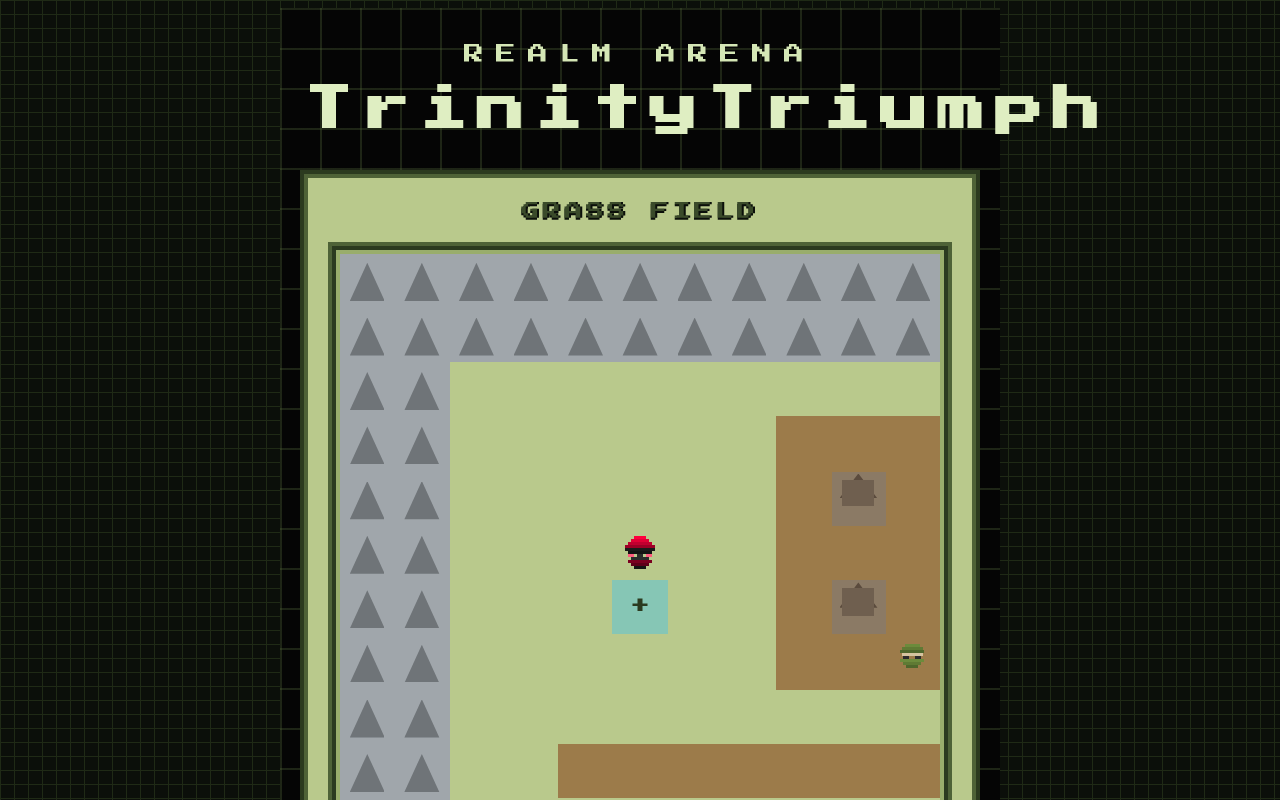
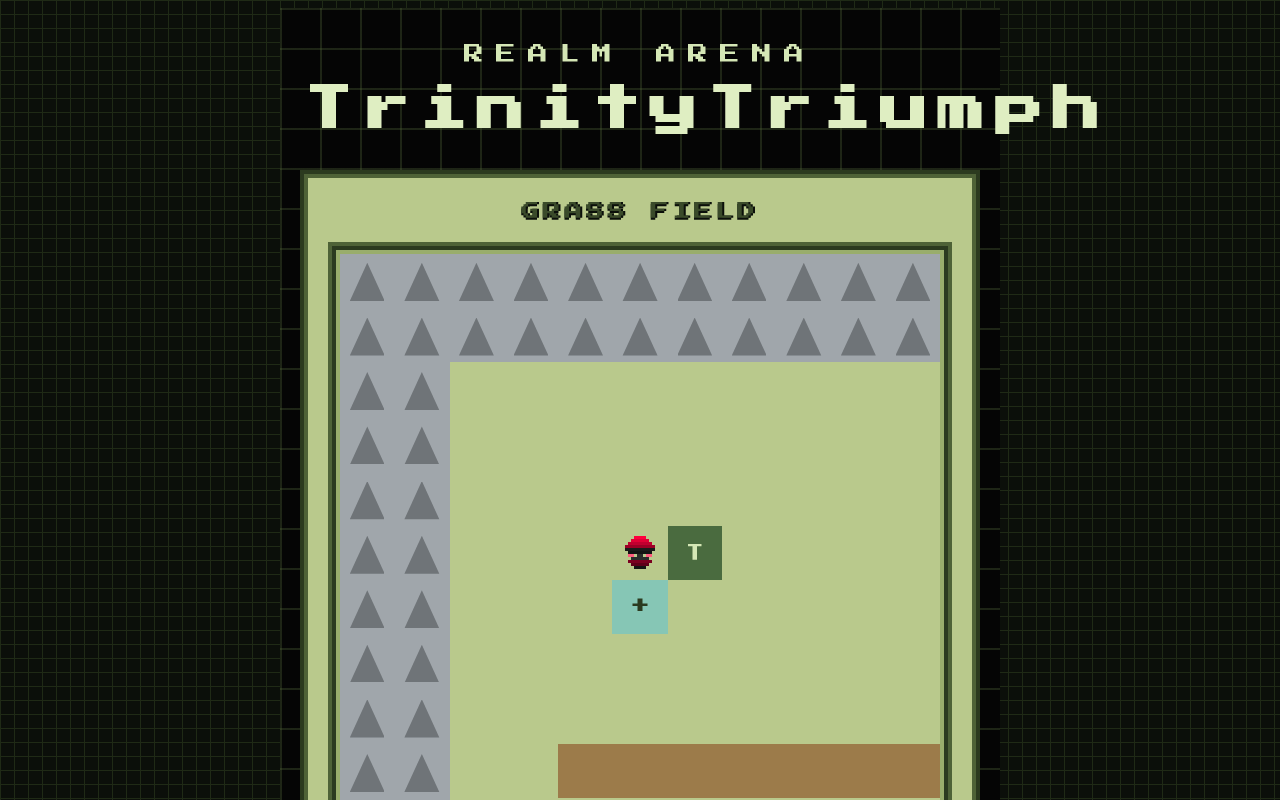
Before and after one commit to KeigoShimadaCC/TrinityTriumph, a React (Vite) app: page / in a window 1280 px wide. Shown: the top 800 px of the page. Built offline with nearby package versions, Linux system fonts and the light colour scheme; the HTML template or start-up script is replaced by a standard one.

Commit message:
feat: add town map and transitions

```diff
--- a/src/components/game/FieldArea.tsx
+++ b/src/components/game/FieldArea.tsx
@@ -2,15 +2,23 @@ import { useEffect, useMemo } from "react";
 import { useGameStore } from "../../store/useGameStore";
 import leoSprite from "../../assets/sprites/leo.svg";
 import { items } from "../../data/items";
-import { getTileAt, isPassable, worldHeight, worldWidth } from "../../data/worldMap";
+import {
+  fieldMap,
+  townMap,
+  getTileAt,
+  isPassable,
+  worldHeight,
+  worldWidth
+} from "../../data/worldMap";
 import { npcs } from "../../data/npcs";
 
 const viewSize = 11;
 const viewRadius = Math.floor(viewSize / 2);
 
 export const FieldArea = () => {
-  const { playerPos, movePlayer, message, equippedItemIds, toggleEquipItem } =
+  const { playerPos, movePlayer, message, equippedItemIds, toggleEquipItem, world } =
     useGameStore();
+  const activeMap = world === "town" ? townMap : fieldMap;
 
   useEffect(() => {
     const handleKey = (event: KeyboardEvent) => {
@@ -45,8 +53,10 @@ export const FieldArea = () => {
         movePlayer(0, 0, false, undefined, "The path ends here.");
         return;
       }
-      const tile = getTileAt(next.x, next.y);
-      const npcAtTarget = npcs.find((npc) => npc.x === next.x && npc.y === next.y);
+      const tile = getTileAt(activeMap, next.x, next.y);
+      const npcAtTarget = npcs.find(
+        (npc) => npc.map === world && npc.x === next.x && npc.y === next.y
+      );
       if (npcAtTarget) {
         const line =
           npcAtTarget.lines[Math.floor(Math.random() * npcAtTarget.lines.length)];
@@ -62,7 +72,7 @@ export const FieldArea = () => {
     };
     window.addEventListener("keydown", handleKey);
     return () => window.removeEventListener("keydown", handleKey);
-  }, [movePlayer, playerPos.x, playerPos.y]);
+  }, [movePlayer, playerPos.x, playerPos.y, activeMap, world]);
 
   const cells = useMemo(() => Array.from({ length: viewSize * viewSize }), []);
   const originX = playerPos.x - viewRadius;
@@ -71,7 +81,7 @@ export const FieldArea = () => {
   return (
     <div className="glass field-wrap">
       <div className="field-header pixel-text text-[9px] text-[#3a4a2a]">
-        Grass Field
+        {world === "town" ? "Town Square" : "Grass Field"}
       </div>
       <div className="field-map" style={{ gridTemplateColumns: `repeat(${viewSize}, 1fr)` }}>
         {cells.map((_, index) => {
@@ -79,8 +89,10 @@ export const FieldArea = () => {
           const y = Math.floor(index / viewSize);
           const worldX = originX + x;
           const worldY = originY + y;
-          const tile = getTileAt(worldX, worldY);
-          const npcHere = npcs.find((npc) => npc.x === worldX && npc.y === worldY);
+          const tile = getTileAt(activeMap, worldX, worldY);
+          const npcHere = npcs.find(
+            (npc) => npc.map === world && npc.x === worldX && npc.y === worldY
+          );
           const isPlayer = x === viewRadius && y === viewRadius;
           return (
             <div
@@ -120,8 +132,10 @@ export const FieldArea = () => {
                 movePlayer(0, 0, false, undefined, "The path ends here.");
                 return;
               }
-              const tile = getTileAt(next.x, next.y);
-              const npcAtTarget = npcs.find((npc) => npc.x === next.x && npc.y === next.y);
+              const tile = getTileAt(activeMap, next.x, next.y);
+              const npcAtTarget = npcs.find(
+                (npc) => npc.map === world && npc.x === next.x && npc.y === next.y
+              );
               if (npcAtTarget) {
                 const line =
                   npcAtTarget.lines[Math.floor(Math.random() * npcAtTarget.lines.length)];
@@ -142,8 +156,10 @@ export const FieldArea = () => {
                 movePlayer(0, 0, false, undefined, "The path ends here.");
                 return;
               }
-              const tile = getTileAt(next.x, next.y);
-              const npcAtTarget = npcs.find((npc) => npc.x === next.x && npc.y === next.y);
+              const tile = getTileAt(activeMap, next.x, next.y);
+              const npcAtTarget = npcs.find(
+                (npc) => npc.map === world && npc.x === next.x && npc.y === next.y
+              );
               if (npcAtTarget) {
                 const line =
                   npcAtTarget.lines[Math.floor(Math.random() * npcAtTarget.lines.length)];
@@ -164,8 +180,10 @@ export const FieldArea = () => {
                 movePlayer(0, 0, false, undefined, "The path ends here.");
                 return;
               }
-              const tile = getTileAt(next.x, next.y);
-              const npcAtTarget = npcs.find((npc) => npc.x === next.x && npc.y === next.y);
+              const tile = getTileAt(activeMap, next.x, next.y);
+              const npcAtTarget = npcs.find(
+                (npc) => npc.map === world && npc.x === next.x && npc.y === next.y
+              );
               if (npcAtTarget) {
                 const line =
                   npcAtTarget.lines[Math.floor(Math.random() * npcAtTarget.lines.length)];
@@ -186,8 +204,10 @@ export const FieldArea = () => {
                 movePlayer(0, 0, false, undefined, "The path ends here.");
                 return;
               }
-              const tile = getTileAt(next.x, next.y);
-              const npcAtTarget = npcs.find((npc) => npc.x === next.x && npc.y === next.y);
+              const tile = getTileAt(activeMap, next.x, next.y);
+              const npcAtTarget = npcs.find(
+                (npc) => npc.map === world && npc.x === next.x && npc.y === next.y
+              );
               if (npcAtTarget) {
                 const line =
                   npcAtTarget.lines[Math.floor(Math.random() * npcAtTarget.lines.length)];
--- a/src/data/npcs.ts
+++ b/src/data/npcs.ts
@@ -3,6 +3,7 @@ export interface Npc {
   name: string;
   x: number;
   y: number;
+  map: "town";
   sprite: string;
   lines: string[];
 }
@@ -18,6 +19,7 @@ export const npcs: Npc[] = [
     name: "Eldra",
     x: 8,
     y: 3,
+    map: "town",
     sprite: npcMage,
     lines: [
       "Magic bends to timing. Read the telegraph.",
@@ -29,6 +31,7 @@ export const npcs: Npc[] = [
     name: "Brannik",
     x: 10,
     y: 5,
+    map: "town",
     sprite: npcSmith,
     lines: [
       "Equip gear in the field. It boosts your element stats.",
@@ -40,6 +43,7 @@ export const npcs: Npc[] = [
     name: "Sora",
     x: 12,
     y: 3,
+    map: "town",
     sprite: npcSage,
     lines: [
       "Healing springs restore you. Seek the blue + tiles.",
@@ -51,6 +55,7 @@ export const npcs: Npc[] = [
     name: "Vell",
     x: 9,
     y: 6,
+    map: "town",
     sprite: npcMerchant,
     lines: [
       "Defeat each foe once to clear the land.",
--- a/src/data/worldMap.ts
+++ b/src/data/worldMap.ts
@@ -1,9 +1,9 @@
-export type TileType = "G" | "R" | "W" | "M" | "H" | "B" | "F";
+export type TileType = "G" | "R" | "W" | "M" | "H" | "B" | "F" | "T" | "E";
 
 export const worldWidth = 24;
 export const worldHeight = 18;
 
-const createWorldMap = () => {
+const createFieldMap = () => {
   const map: TileType[][] = Array.from({ length: worldHeight }, () =>
     Array.from({ length: worldWidth }, () => "G")
   );
@@ -22,20 +22,7 @@ const createWorldMap = () => {
     }
   }
 
-  for (let y = 2; y <= 6; y += 1) {
-    for (let x = 7; x <= 13; x += 1) {
-      map[y][x] = "R";
-    }
-  }
-  map[3][8] = "B";
-  map[3][12] = "B";
-  map[5][8] = "B";
-  map[5][12] = "B";
-  for (let y = 2; y <= 4; y += 1) {
-    for (let x = 14; x <= 16; x += 1) {
-      map[y][x] = "F";
-    }
-  }
+  map[4][5] = "T";
 
   map[5][4] = "H";
   map[14][18] = "H";
@@ -58,11 +45,46 @@ const createWorldMap = () => {
   return map;
 };
 
-export const worldMap = createWorldMap();
-
-export const getTileAt = (x: number, y: number): TileType => {
-  if (x < 0 || y < 0 || x >= worldWidth || y >= worldHeight) return "M";
-  return worldMap[y][x];
+const createTownMap = () => {
+  const map: TileType[][] = Array.from({ length: worldHeight }, () =>
+    Array.from({ length: worldWidth }, () => "G")
+  );
+  for (let y = 0; y < worldHeight; y += 1) {
+    for (let x = 0; x < worldWidth; x += 1) {
+      if (x === 0 || y === 0 || x === worldWidth - 1 || y === worldHeight - 1) {
+        map[y][x] = "M";
+      }
+    }
+  }
+  for (let y = 2; y <= 8; y += 1) {
+    for (let x = 6; x <= 14; x += 1) {
+      map[y][x] = "R";
+    }
+  }
+  map[3][8] = "B";
+  map[3][12] = "B";
+  map[6][8] = "B";
+  map[6][12] = "B";
+  for (let y = 2; y <= 4; y += 1) {
+    for (let x = 15; x <= 17; x += 1) {
+      map[y][x] = "F";
+    }
+  }
+  map[7][10] = "E";
+  return map;
 };
 
-export const isPassable = (tile: TileType) => tile !== "W" && tile !== "M" && tile !== "B";
+export const fieldMap = createFieldMap();
+export const townMap = createTownMap();
+
+export const getTileAt = (
+  map: TileType[][],
+  x: number,
+  y: number
+): TileType => {
+  if (x < 0 || y < 0 || x >= worldWidth || y >= worldHeight) return "M";
+  return map[y][x];
+};
+
+export const isPassable = (tile: TileType) =>
+  tile !== "W" && tile !== "M" && tile !== "B";
--- a/src/index.css
+++ b/src/index.css
@@ -212,6 +212,30 @@ body {
   font-size: 9px;
 }
 
+.tile-t {
+  background: #4a6b3f;
+  position: relative;
+}
+
+.tile-t::after {
+  content: "T";
+  position: absolute;
+  color: #d5e7b6;
+  font-size: 9px;
+}
+
+.tile-e {
+  background: #4a6b3f;
+  position: relative;
+}
+
+.tile-e::after {
+  content: "E";
+  position: absolute;
+  color: #d5e7b6;
+  font-size: 9px;
+}
+
 .field-footer {
   display: flex;
   justify-content: space-between;
--- a/src/store/useGameStore.ts
+++ b/src/store/useGameStore.ts
@@ -5,7 +5,7 @@ import { clamp, pickWeighted } from "../utils/rng";
 import { enemies } from "../data/enemies";
 import { items } from "../data/items";
 import { playerCharacter } from "../data/characters";
-import { worldHeight, worldWidth } from "../data/worldMap";
+import { fieldMap, townMap, worldHeight, worldWidth } from "../data/worldMap";
 
 const allMoves: MoveType[] = ["rock", "scissors", "paper"];
 
@@ -139,6 +139,7 @@ const pickEncounterEnemy = (defeated: string[]) => {
 
 export const useGameStore = create<GameState>((set, get) => ({
   mode: "field",
+  world: "field",
   phase: "command",
   playerHP: 100,
   playerMaxHP: 100,
@@ -344,9 +345,28 @@ export const useGameStore = create<GameState>((set, get) => ({
     const moved = nextX !== state.playerPos.x || nextY !== state.playerPos.y;
     if (!moved) return;
 
+    if (tile === "T" && state.world === "field") {
+      set({
+        world: "town",
+        playerPos: { x: 10, y: 8 },
+        message: "Entered town."
+      });
+      return;
+    }
+
+    if (tile === "E" && state.world === "town") {
+      set({
+        world: "field",
+        playerPos: { x: 4, y: 4 },
+        message: "Returned to field."
+      });
+      return;
+    }
+
     const encounterChance = 0.22;
     const hasEnemies = getAvailableEnemyIndices(state.defeatedEnemyIds).length > 0;
-    const shouldEncounter = hasEnemies && Math.random() < encounterChance;
+    const shouldEncounter =
+      state.world === "field" && hasEnemies && Math.random() < encounterChance;
     if (shouldEncounter) {
       const enemyIndex = pickEncounterEnemy(state.defeatedEnemyIds);
       const enemy = enemyIndex !== null ? getEnemy(enemyIndex) : null;
@@ -439,6 +459,7 @@ export const useGameStore = create<GameState>((set, get) => ({
       enemyHP: getEnemy(0).baseHP,
       enemyIndex: 0,
       playerPos: { x: 4, y: 4 },
+      world: "field",
       defeatedEnemyIds: [],
       equippedItemIds: [],
       burst: 0,
--- a/src/types/index.ts
+++ b/src/types/index.ts
@@ -48,6 +48,7 @@ export interface Item {
 
 export interface GameState {
   mode: Mode;
+  world: "field" | "town";
   phase: Phase;
   playerHP: number;
   playerMaxHP: number;
```
